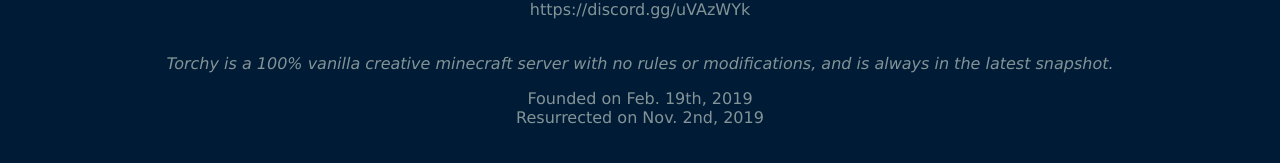
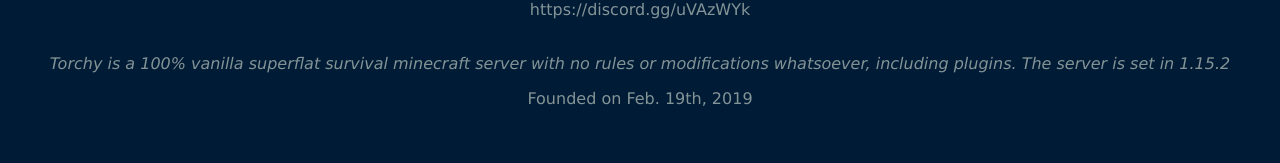
Before and after one commit to manpage12/Torchy, a plain HTML site: page index.html in a window 1280 px wide. Shown: the part 213-376 px from the top of the page. Drawn offline with Linux system fonts and the light colour scheme.

Commit message:
Update index.html

```diff
--- a/index.html
+++ b/index.html
@@ -9,11 +9,10 @@
     https://discord.gg/uVAzWYk<br>
         <br>
         <p class="bio">
-            Torchy is a 100% vanilla creative minecraft server with no rules or modifications, and is always in the latest snapshot.
+            Torchy is a 100% vanilla superflat survival minecraft server with no rules or modifications whatsoever, including plugins. The server is set in 1.15.2
         </p>
         <p>
-            Founded on Feb. 19th, 2019<br>
-           Resurrected on Nov. 2nd, 2019
+            Founded on Feb. 19th, 2019
         </p>
     </body>
 </html>
```
